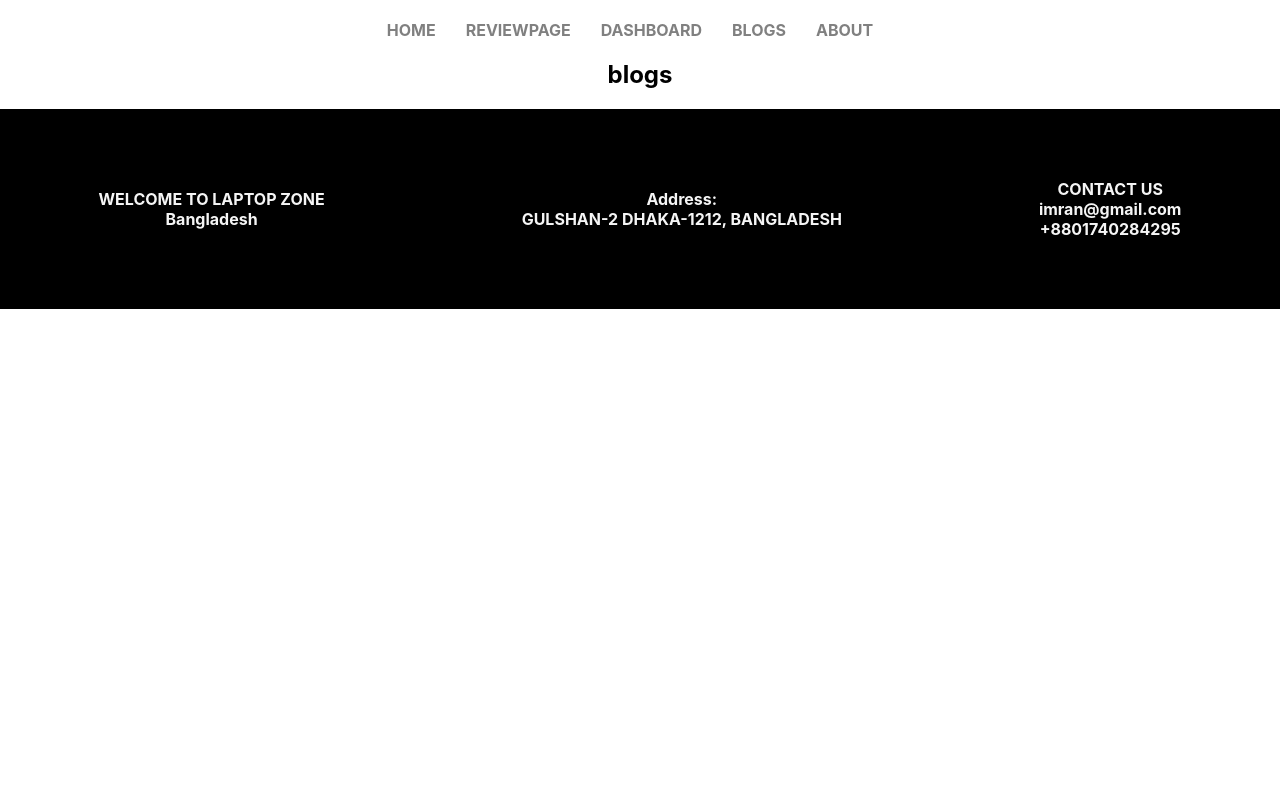
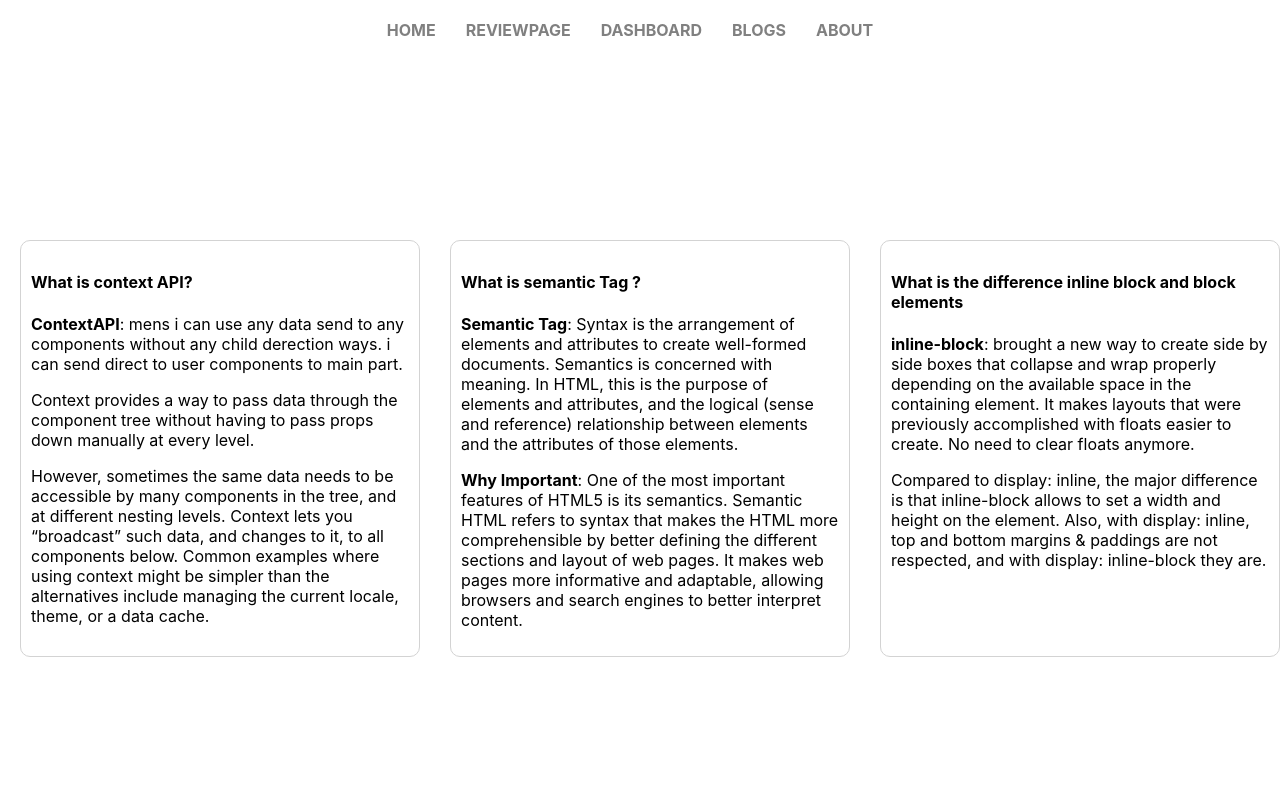
Before and after one commit to Emlakhossain/laptop-product-shop-bd, a React (Create React App) app: page /blogs in a window 1280 px wide. Shown: the top 800 px of the page. Built offline with nearby package versions, Linux system fonts and the light colour scheme.

Commit message:
blogs items commit done

```diff
--- a/src/components/Blogs/Blogs.css
+++ b/src/components/Blogs/Blogs.css
@@ -0,0 +1,18 @@
+.blogs-container {
+    display: grid;
+    grid-template-columns: repeat(3, 1fr);
+    grid-gap: 10px;
+    margin-top: 200px;
+    margin-bottom: 200px;
+
+}
+
+.blogs {
+    text-align: start;
+    justify-content: space-between;
+    margin-left: 20px;
+    margin-left: 20px;
+    border: 1px solid lightgray;
+    border-radius: 10px;
+    padding: 10px;
+}
--- a/src/components/Blogs/Blogs.js
+++ b/src/components/Blogs/Blogs.js
@@ -1,9 +1,30 @@
 import React from 'react';
+import './Blogs.css';
 
 const Blogs = () => {
     return (
-        <div>
-            <h2>blogs</h2>
+        <div className='blogs-container'>
+            <div className='blogs'>
+                <h4>What is context API?</h4>
+                <p><strong>ContextAPI</strong>: mens i can use any data send to any components without any child derection ways. i can send direct to user components to main part.</p>
+                <p>Context provides a way to pass data through the component tree without having to pass props down manually at every level.</p>
+                <p>However, sometimes the same data needs to be accessible by many components in the tree, and at different nesting levels. Context lets you “broadcast” such data, and changes to it, to all components below. Common examples where using context might be simpler than the alternatives include managing the current locale, theme, or a data cache.</p>
+
+            </div>
+            <div className='blogs'>
+                <h4> What is semantic Tag ?</h4>
+                <p> <strong>Semantic Tag</strong>:
+                    Syntax is the arrangement of elements and attributes to create well-formed documents. Semantics is concerned with meaning. In HTML, this is the purpose of elements and attributes, and the logical (sense and reference) relationship between elements and the attributes of those elements.
+                </p>
+                <p><strong>Why Important</strong>:
+                    One of the most important features of HTML5 is its semantics. Semantic HTML refers to syntax that makes the HTML more comprehensible by better defining the different sections and layout of web pages. It makes web pages more informative and adaptable, allowing browsers and search engines to better interpret content.
+                </p>
+            </div>
+            <div className='blogs'>
+                <h4>What is the difference  inline block and block elements </h4>
+                <p><strong>inline-block</strong>: brought a new way to create side by side boxes that collapse and wrap properly depending on the available space in the containing element. It makes layouts that were previously accomplished with floats easier to create. No need to clear floats anymore.</p>
+                <p>Compared to display: inline, the major difference is that inline-block allows to set a width and height on the element. Also, with display: inline, top and bottom margins & paddings are not respected, and with display: inline-block they are.</p>
+            </div>
         </div>
     );
 };
```
